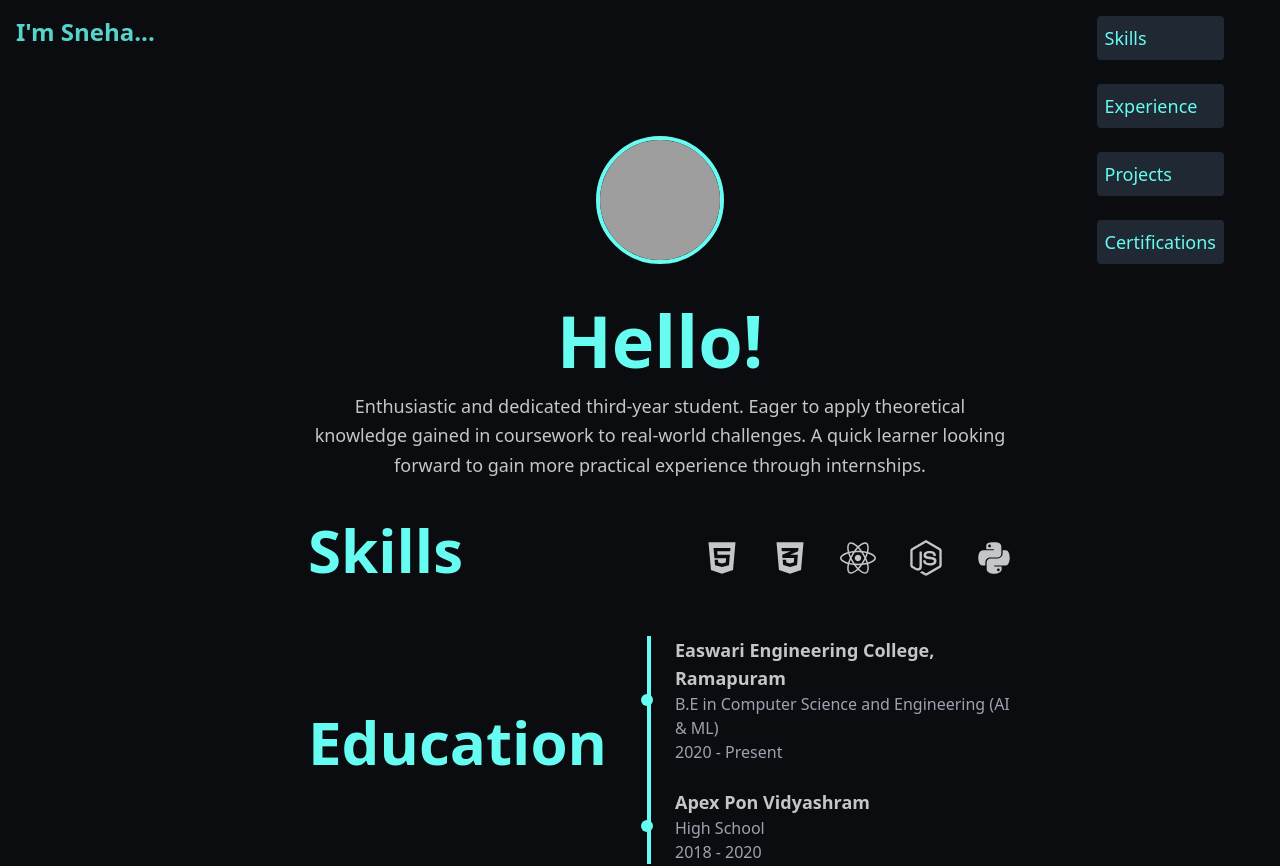
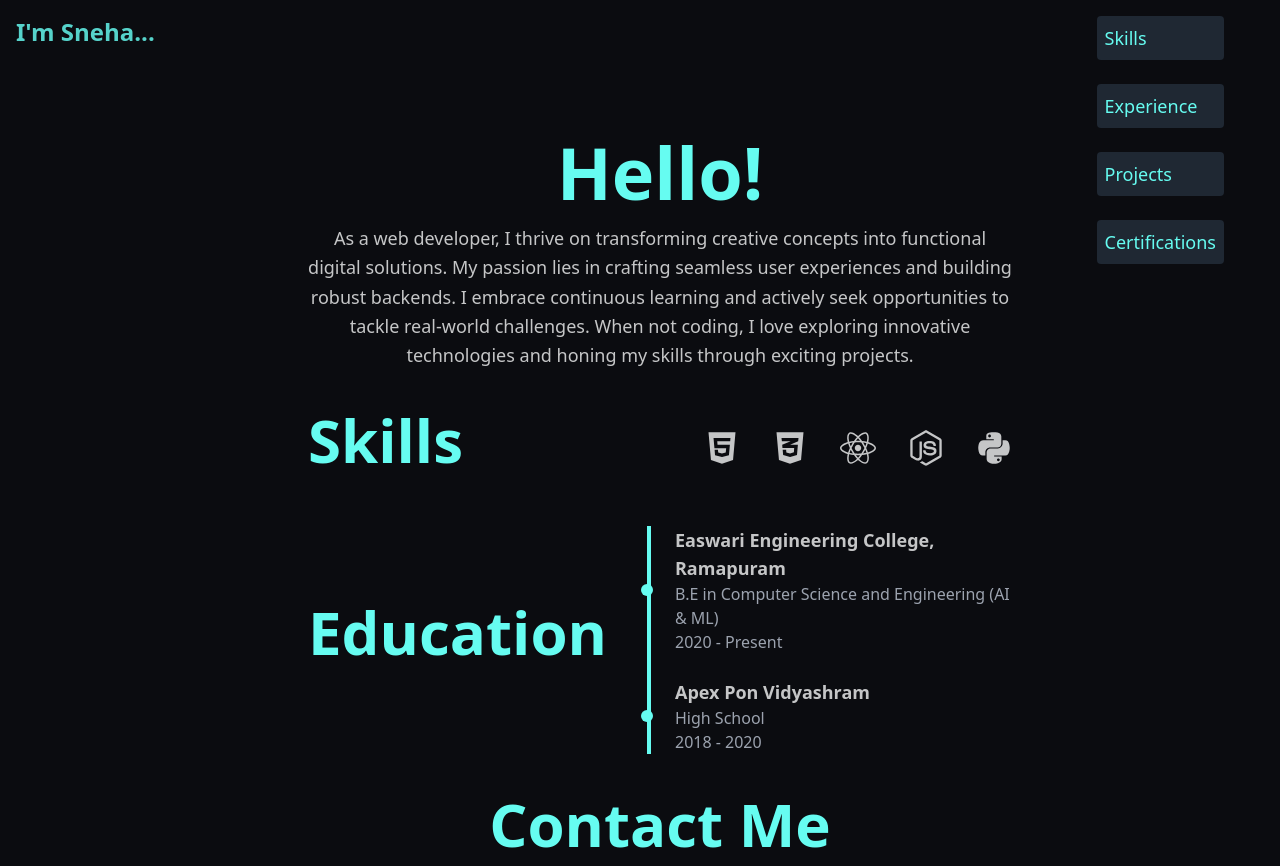
Before and after one commit to snehapm04/demo-port, a Next.js app: page / in a window 1280 px wide. Shown: the top 866 px of the page. Built offline with nearby package versions, Linux system fonts and the light colour scheme; grey boxes are pictures that could not be loaded.

Commit message:
Update page.tsx

```diff
--- a/app/page.tsx
+++ b/app/page.tsx
@@ -5,23 +5,23 @@ import { MdEmail, MdPhone } from 'react-icons/md';
 export default function HomePage() {
   return (
     <div className="font-poppins space-y-10 max-w-3xl mx-auto p-8 text-center text-lightGray">
-      {/* Profile Picture Section */}
+      {/* Profile Picture Section
       <div className="relative mb-10">
         <img
-          src="/path/to/your/profile-picture.jpg" // Replace with your actual profile picture path
+          src="pic.jpg" // Replace with your actual profile picture path
           alt="Profile"
           className="w-32 h-32 rounded-full border-4 border-cyan transition-transform duration-300 transform hover:scale-105 mx-auto"
         />
-      </div>
+      </div>*/}
 
       {/* Implicit About Me Section */}
       <section>
         <h1 className="text-7xl font-extrabold text-cyan mb-4">Hello!</h1>
         <p className="text-lg leading-relaxed">
-          Enthusiastic and dedicated third-year student. Eager to apply
-theoretical knowledge gained in coursework to real-world
-challenges. A quick learner looking forward to gain more
-practical experience through internships.
+          As a web developer, I thrive on transforming creative concepts into functional digital solutions.
+          My passion lies in crafting seamless user experiences and building robust backends.
+          I embrace continuous learning and actively seek opportunities to tackle real-world challenges.
+          When not coding, I love exploring innovative technologies and honing my skills through exciting projects.
         </p>
       </section>
 
@@ -40,7 +40,7 @@ practical experience through internships.
       </section>
 
       {/* Spacing between sections */}
-      <div className="my-20"></div>
+      <div className="my-100"></div>
 
       {/* Education Section as Timeline */}
       <section className="flex items-center justify-between">
@@ -70,16 +70,16 @@ practical experience through internships.
       <section>
         <h2 className="text-6xl font-semibold text-cyan mb-4">Contact Me</h2>
         <div className="flex justify-center space-x-6 text-3xl">
-          <a href="mailto:your.email@example.com" className="hover:text-blue-400" title="Email">
+          <a href="mailto:pmsneha1234@gmail.com" className="hover:text-blue-400" title="Email">
             <MdEmail />
           </a>
-          <a href="tel:+123456789" className="hover:text-blue-400" title="Phone">
+          <a href="tel:+6383202447" className="hover:text-blue-400" title="Phone">
             <MdPhone />
           </a>
           <a href="https://github.com/snehapm04" target="_blank" rel="noopener noreferrer" className="hover:text-blue-400" title="GitHub">
             <FaGithub />
           </a>
-          <a href="https://linkedin.com/in/yourus" target="_blank" rel="noopener noreferrer" className="hover:text-blue-400" title="LinkedIn">
+          <a href="https://www.linkedin.com/in/sneha-mukunthan-95b86a2b6/" target="_blank" rel="noopener noreferrer" className="hover:text-blue-400" title="LinkedIn">
             <FaLinkedin />
           </a>
         </div>
```
